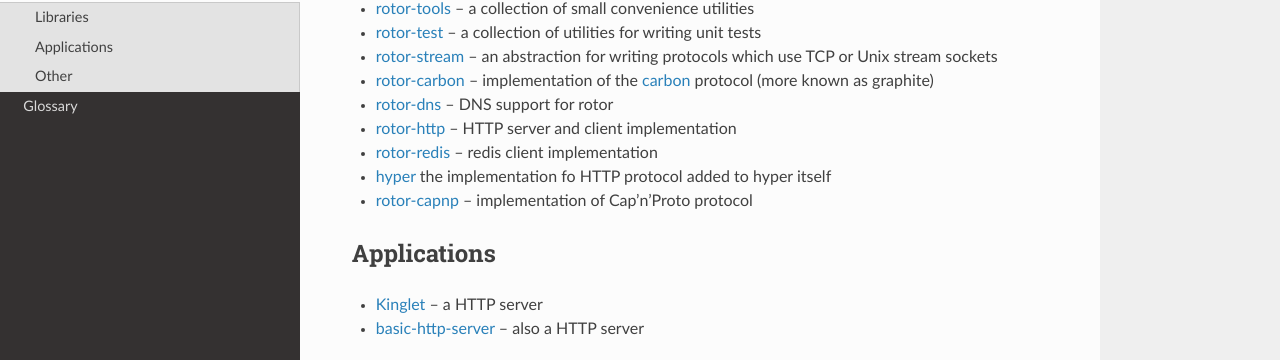
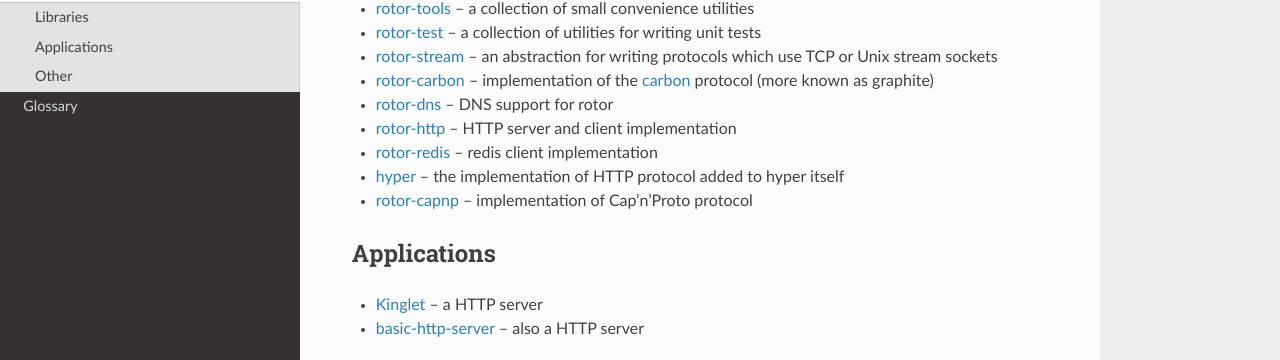
Before and after one commit to tailhook/rotor, a Sphinx documentation site: the page built from doc/ecosystem.rst, in a window 1280 px wide and 925 px high. Shown: the part 219-579 px from the top of the window. Built offline with Sphinx 7.4.7 and the Read the Docs theme 2.0.0, drawn with Linux system fonts in a browser that asks for light colours.

```diff
--- a/doc/ecosystem.rst
+++ b/doc/ecosystem.rst
@@ -21,8 +21,8 @@ Libraries
   implementation
 * `rotor-redis <https://github.com/tailhook/rotor-redis/>`_ -- redis client
   implementation
-* `hyper <https://github.com/hyperium/hyper/>`_
-  the implementation fo HTTP protocol added to hyper itself
+* `hyper <https://github.com/hyperium/hyper/>`_ --
+  the implementation of HTTP protocol added to hyper itself
 * `rotor-capnp <https://github.com/0x1997/rotor-capnp>`_ -- implementation
   of Cap'n'Proto protocol
 
```
